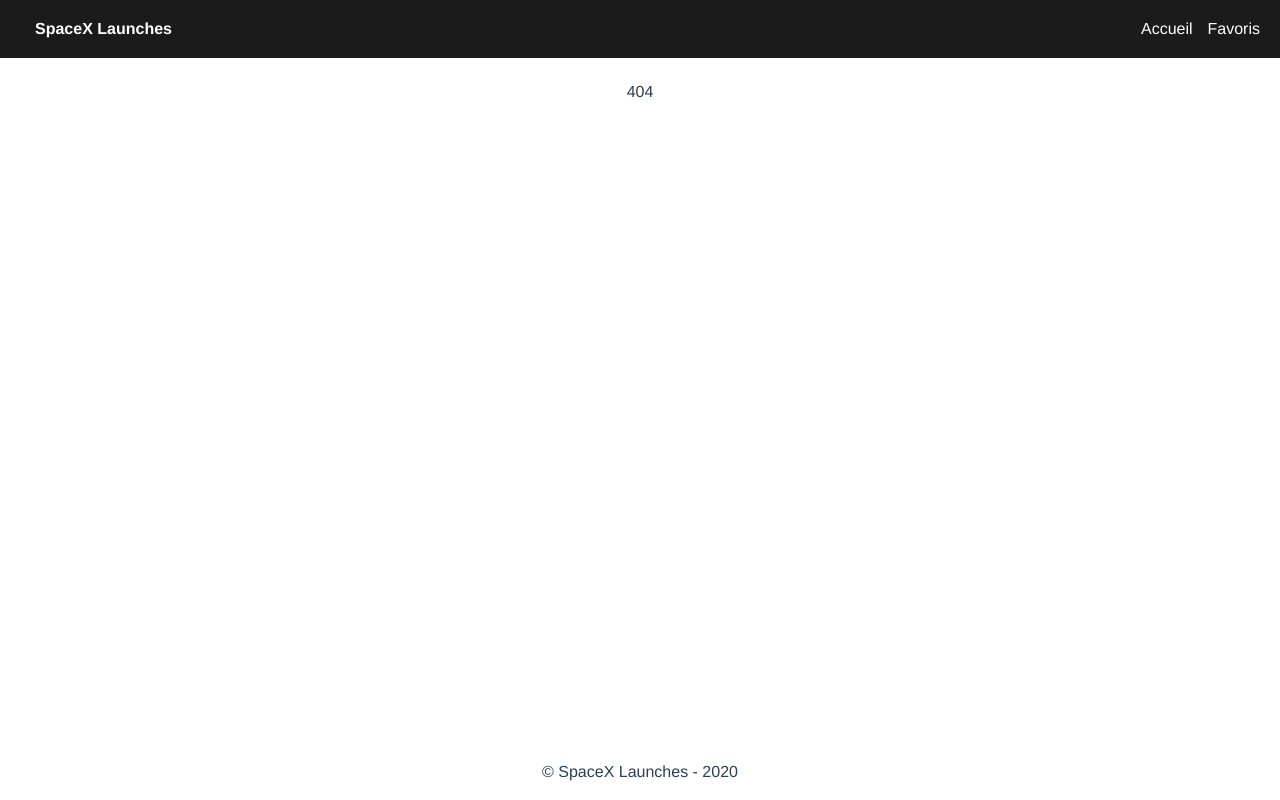
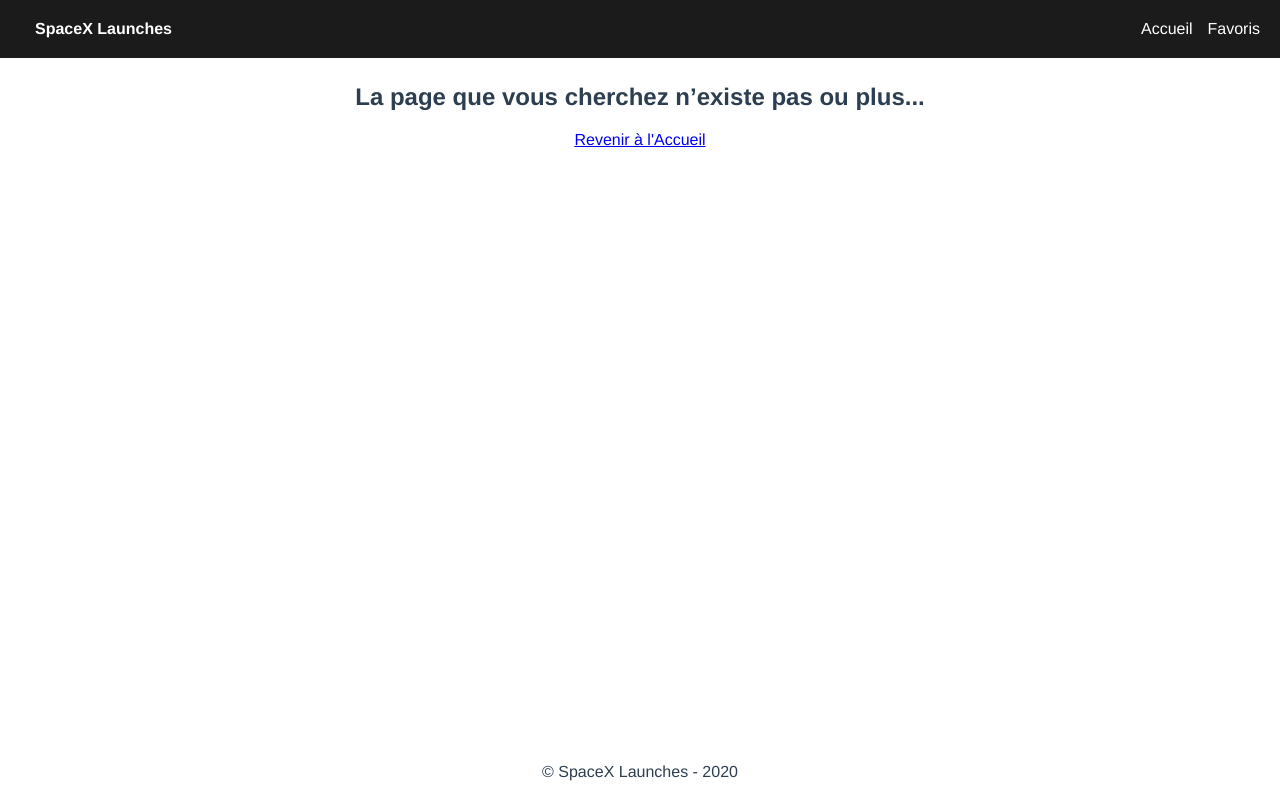
Before and after one commit to hippothomas/spacex-launches, a Vue app: page /launch/404 in a window 1280 px wide. Before the commit this address had no page. Built offline with nearby package versions, Linux system fonts and the light colour scheme.

Commit message:
Ajout texte page LaunchNotFound

```diff
--- a/src/views/LaunchNotFound.vue
+++ b/src/views/LaunchNotFound.vue
@@ -1,5 +1,8 @@
 <template>
-  <div>404</div>
+    <div>
+        <h2>La page que vous cherchez n’existe pas ou plus...</h2>
+        <a href="/">Revenir à l'Accueil</a>
+    </div>
 </template>
 
 <script>
```
